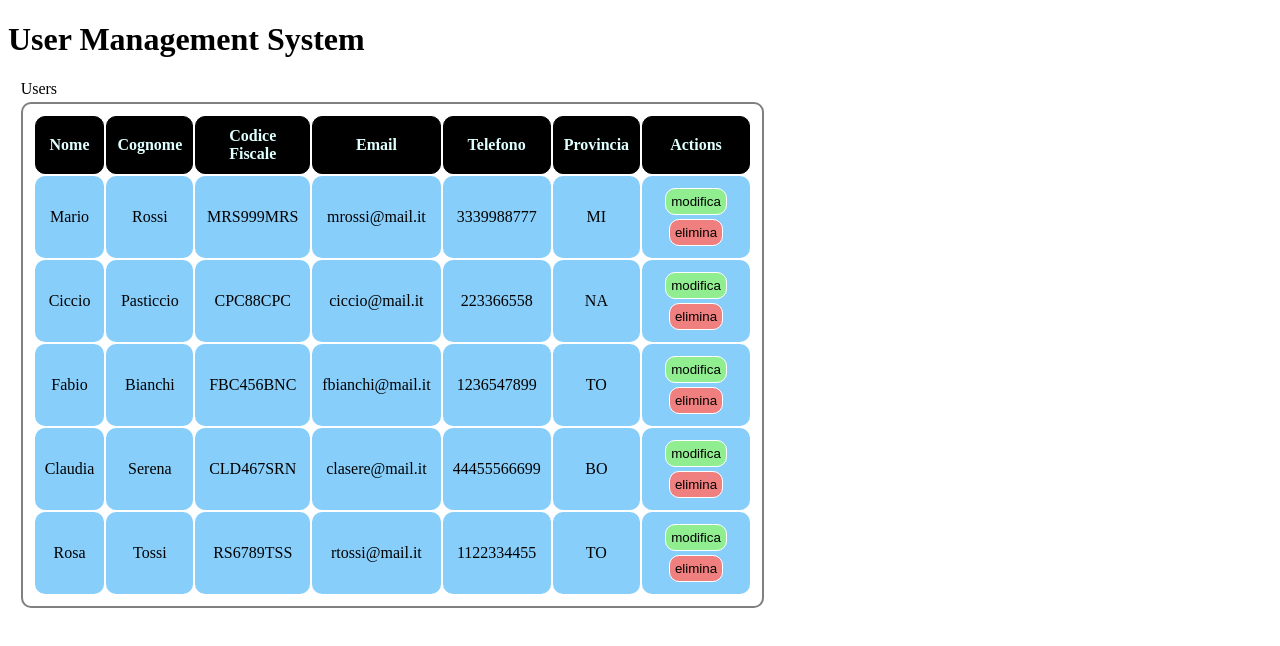
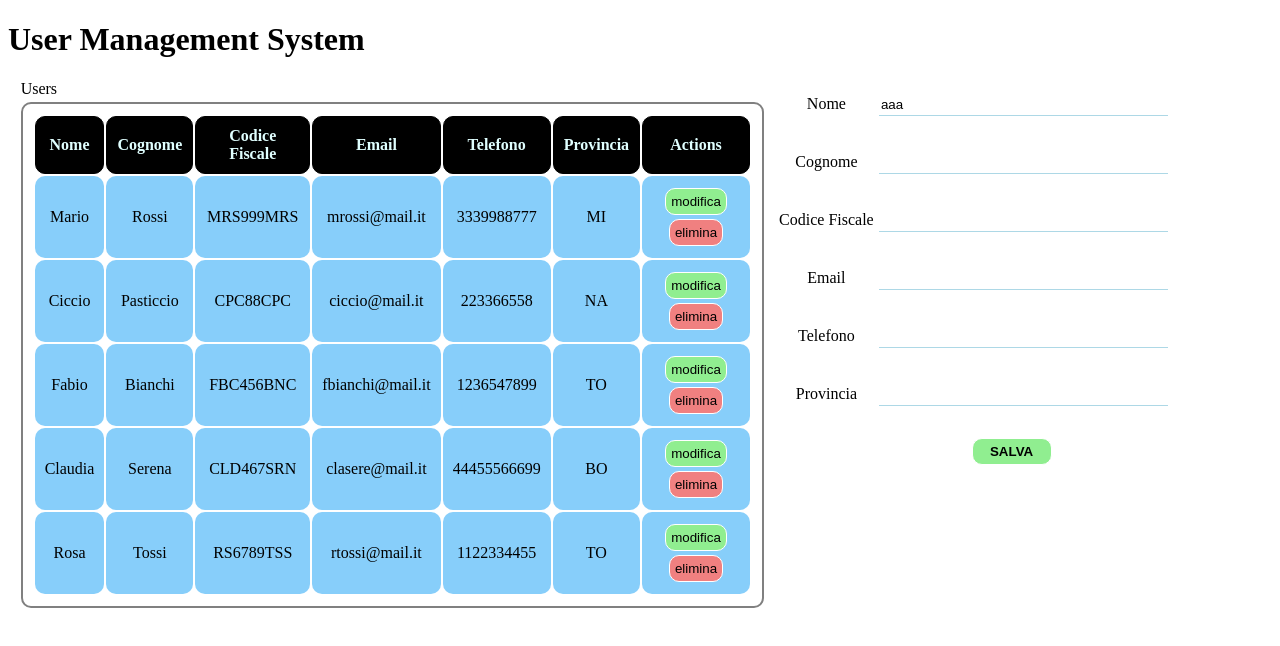
Before and after one commit to roccorefice/UMS, an Angular app: page / in a window 1280 px wide. Shown: the top 646 px of the page. Built offline with nearby package versions, Linux system fonts and the light colour scheme.

Commit message:
add showform like a condition

```diff
--- a/src/app/app.component.ts
+++ b/src/app/app.component.ts
@@ -1,5 +1,5 @@
 import { Component } from '@angular/core';
-import { User } from './interfaces/user';
+import { User } from './classes/user';
 
 
 
@@ -9,8 +9,10 @@ import { User } from './interfaces/user';
   styleUrls: ['./app.component.css']
 })
 export class AppComponent {
-  userSelected: User;
+  showForm: boolean = false;
+  userSelected: User = new User();
   updateUser(user: User){
+    this.showForm = true;
     this.userSelected = user;
   }
 }
```
